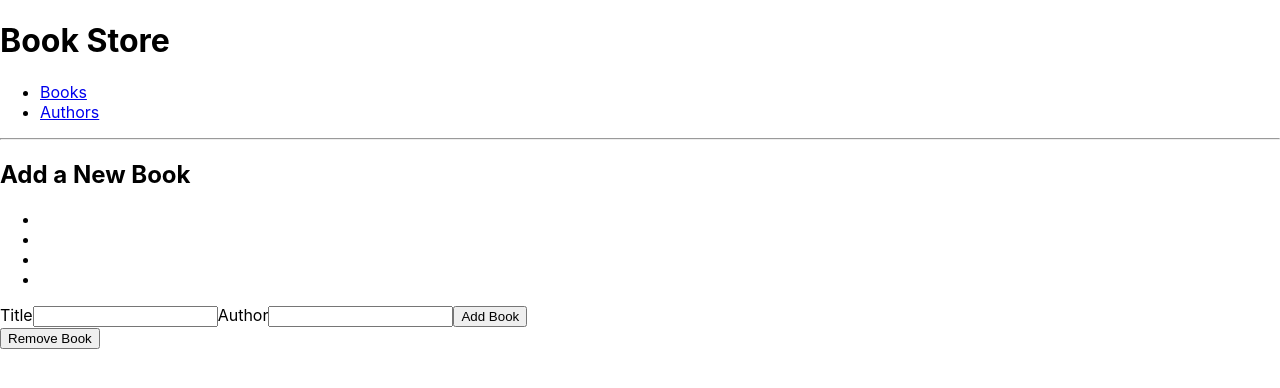
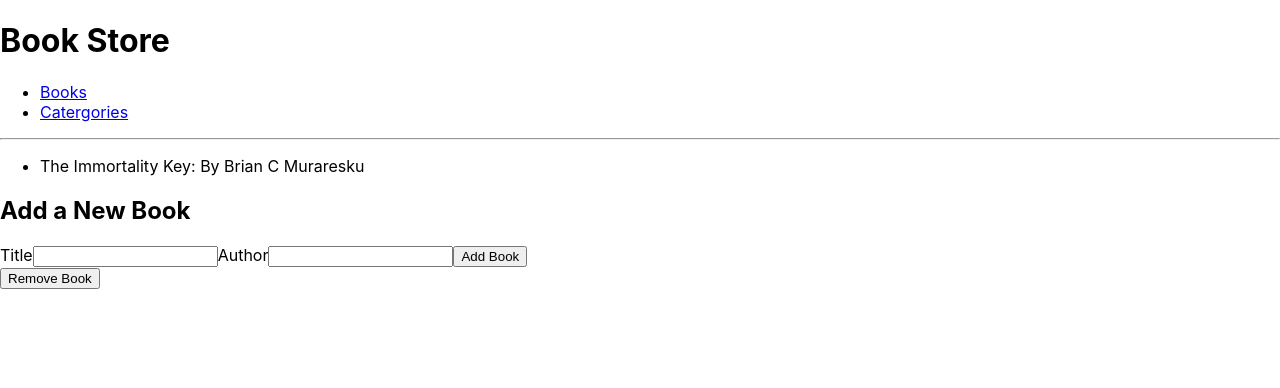
Before and after one commit to CrystallineButterfly/book-store-react, a React (Create React App) app: page /books in a window 1280 px wide. Shown: the top 388 px of the page. Built offline with nearby package versions, Linux system fonts and the light colour scheme.

Commit message:
Add basic book stuff

```diff
--- a/src/App.js
+++ b/src/App.js
@@ -1,8 +1,9 @@
 import React from 'react';
 import { Routes, Route, Link } from 'react-router-dom';
 import AddBooks from './components/AddBooks';
-import Authors from './components/Authors';
 import RemoveBook from './components/RemoveBook';
+import Catergories from './components/Catergories';
+import DisplayBooks from './components/DisplayBooks';
 
 function BookStore() {
   return (
@@ -13,13 +14,13 @@ function BookStore() {
           <Link to="/books">Books</Link>
         </li>
         <li>
-          <Link to="/authors">Authors</Link>
+          <Link to="/catergories">Catergories</Link>
         </li>
       </ul>
       <hr />
       <Routes>
-        <Route exact path="/books" component={AddBooks} />
-        <Route path="/authors" component={Authors} />
+        <Route exact path="/books" element={<DisplayBooks />} />
+        <Route path="/catergories" element={<Catergories />} />
       </Routes>
       <AddBooks />
       <RemoveBook />
--- a/src/components/AddBooks.js
+++ b/src/components/AddBooks.js
@@ -5,12 +5,6 @@ function AddBooks() {
   return (
     <div>
       <h2>Add a New Book</h2>
-      <ul>
-        <li />
-        <li />
-        <li />
-        <li />
-      </ul>
       Title
       <input type="text" property="title" />
       Author
--- /dev/null
+++ b/src/components/Catergories.js
@@ -0,0 +1,8 @@
+import React from 'react';
+import '../App.css';
+
+export default function Catergories() {
+  return (
+    <button type="submit">Check Status</button>
+  );
+}
--- /dev/null
+++ b/src/components/DisplayBooks.js
@@ -0,0 +1,11 @@
+import React from 'react';
+
+export default function DisplayBooks() {
+  return (
+    <div>
+      <ul>
+        <li>The Immortality Key: By Brian C Muraresku</li>
+      </ul>
+    </div>
+  );
+}
```
Also changed, not shown: src/components/Authors.js (deleted, +0 -7 lines).
